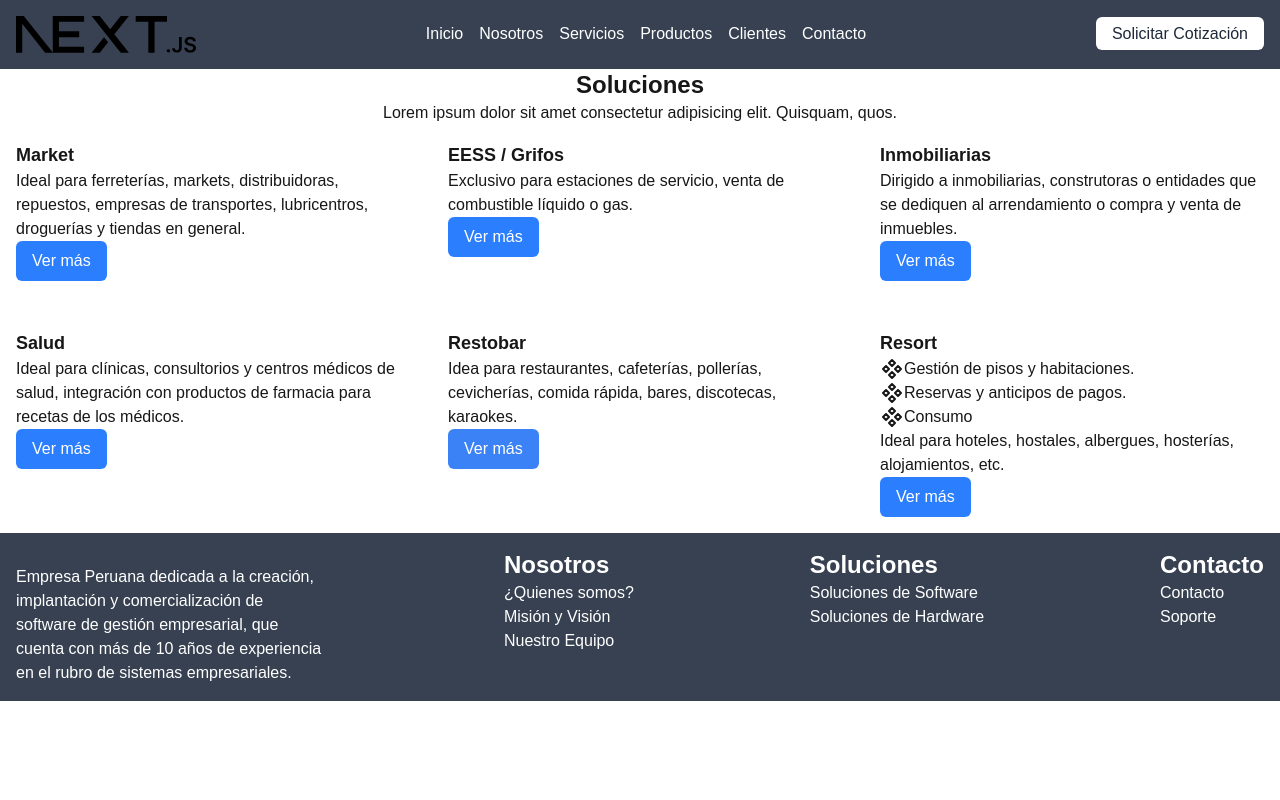
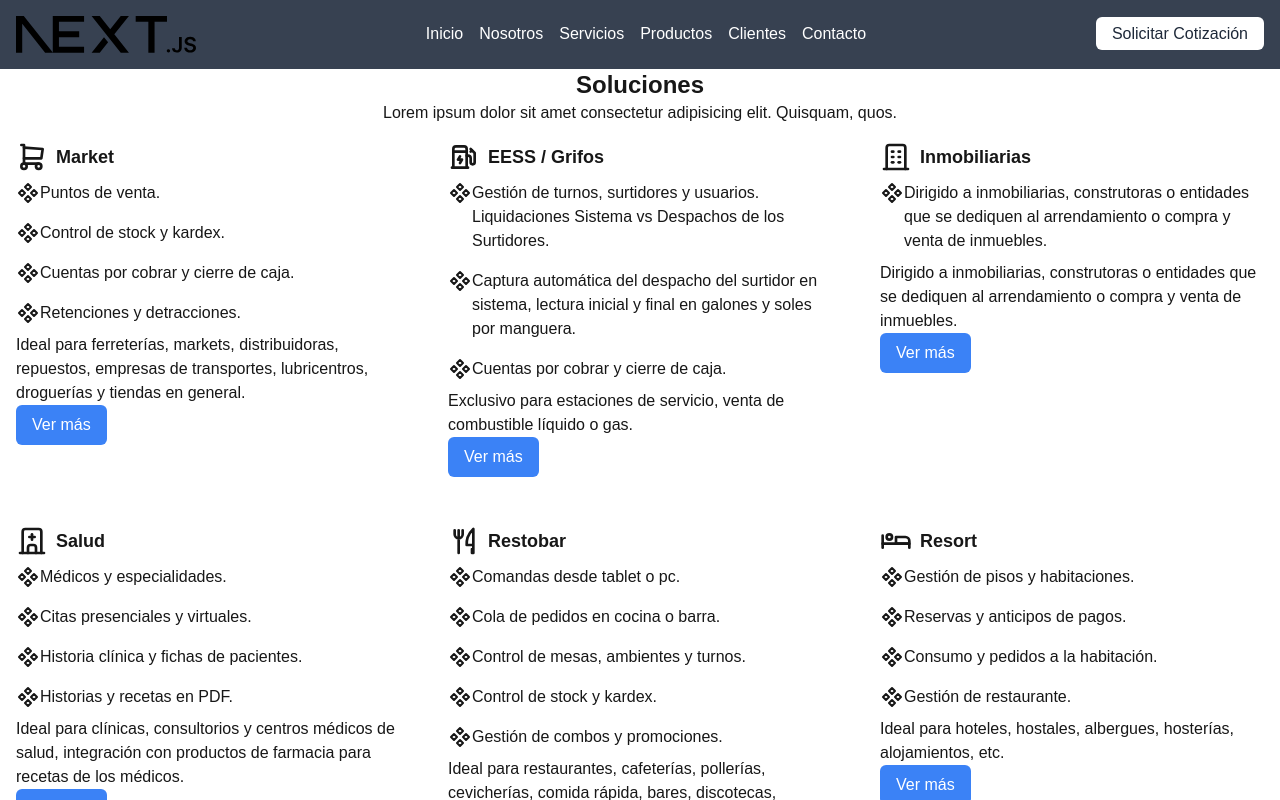
Before and after one commit to Krlozces/bp-ct, a Next.js app: page / in a window 1280 px wide. Shown: the top 800 px of the page. Built offline with nearby package versions, Linux system fonts and the light colour scheme.

Commit message:
Svg icons components fixed

```diff
--- a/src/components/Bulletpoint.jsx
+++ /dev/null
@@ -1,7 +0,0 @@
-export default function Bulletpoint() {
-    return (
-        <div>
-            <svg  xmlns="http://www.w3.org/2000/svg"  width="24"  height="24"  viewBox="0 0 24 24"  fill="none"  stroke="currentColor"  stroke-width="2"  stroke-linecap="round"  stroke-linejoin="round"  class="icon icon-tabler icons-tabler-outline icon-tabler-components"><path stroke="none" d="M0 0h24v24H0z" fill="none"/><path d="M3 12l3 3l3 -3l-3 -3z" /><path d="M15 12l3 3l3 -3l-3 -3z" /><path d="M9 6l3 3l3 -3l-3 -3z" /><path d="M9 18l3 3l3 -3l-3 -3z" /></svg>
-        </div>
-    )
-}
--- a/src/components/Solutions.jsx
+++ /dev/null
@@ -1,110 +0,0 @@
-import Bulletpoint from "./Bulletpoint";
-
-export default function Solutions() {
-    return (
-        <div>
-            <h2 className="text-2xl font-bold text-center">Soluciones</h2>
-            <p className="text-center">
-                Lorem ipsum dolor sit amet consectetur adipisicing elit. Quisquam, quos.
-            </p>
-            <div className="grid grid-cols-3 gap-4">
-                <div className="bg-white p-4 rounded-md">
-                    <h3 className="text-lg font-bold">Market</h3>
-                    <ul>
-                        <li></li>
-                        <li></li>
-                        <li></li>
-                        <li></li>
-                    </ul>
-                    <p>
-                        Ideal para ferreterías, markets, distribuidoras, repuestos, empresas de transportes, lubricentros, droguerías y tiendas en general.
-                    </p>
-                    <button className="bg-blue-500 text-white px-4 py-2 rounded-md">
-                        Ver más
-                    </button>
-                </div>
-                <div className="bg-white p-4 rounded-md">
-                    <h3 className="text-lg font-bold">EESS / Grifos</h3>
-                    <ul>
-                        <li></li>
-                        <li></li>
-                        <li></li>
-                        <li></li>
-                    </ul>
-                    <p>
-                        Exclusivo para estaciones de servicio, venta de combustible líquido o gas.
-                    </p>
-                    <button className="bg-blue-500 text-white px-4 py-2 rounded-md">
-                        Ver más
-                    </button>
-                </div>
-                <div className="bg-white p-4 rounded-md">
-                    <h3 className="text-lg font-bold">Inmobiliarias</h3>
-                    <ul>
-                        <li></li>
-                        <li></li>
-                        <li></li>
-                        <li></li>
-                    </ul>
-                    <p>
-                        Dirigido a inmobiliarias, construtoras o entidades que se dediquen al arrendamiento o compra y venta de inmuebles.
-                    </p>
-                    <button className="bg-blue-500 text-white px-4 py-2 rounded-md">
-                        Ver más
-                    </button>
-                </div>
-                <div className="bg-white p-4 rounded-md">
-                    <h3 className="text-lg font-bold">Salud</h3>
-                    <ul>
-                        <li></li>
-                        <li></li>
-                        <li></li>
-                        <li></li>
-                    </ul>
-                    <p>
-                        Ideal para clínicas, consultorios y centros médicos de salud, integración con productos de farmacia para recetas de los médicos.
-                    </p>
-                    <button className="bg-blue-500 text-white px-4 py-2 rounded-md">
-                        Ver más
-                    </button>
-                </div>
-                <div className="bg-white p-4 rounded-md">
-                    <h3 className="text-lg font-bold">Restobar</h3>
-                    <ul>
-                        <li></li>
-                        <li></li>
-                        <li></li>
-                        <li></li>
-                    </ul>
-                    <p>
-                        Idea para restaurantes, cafeterías, pollerías, cevicherías, comida rápida, bares, discotecas, karaokes.
-                    </p>
-                    <button className="bg-[#3B82F6] text-white px-4 py-2 rounded-md hover:bg-blue-600 transition-colors duration-300 ease-in-out hover:scale-105 hover:shadow-lg hover:shadow-blue-500/50 hover:shadow-md hover:text-white hover:font-bold hover:cursor-pointer">
-                        Ver más
-                    </button>
-                </div>
-                <div className="bg-white p-4 rounded-md">
-                    <h3 className="text-lg font-bold">Resort</h3>
-                    <ul>
-                        <li>
-                            <div className="flex"><Bulletpoint /> Gestión de pisos y habitaciones.</div>
-                        </li>
-                        <li>
-                            <div className="flex"><Bulletpoint /> Reservas y anticipos de pagos.</div>
-                        </li>
-                        <li>
-                            <div className="flex"><Bulletpoint /> Consumo </div>
-                        </li>
-                        <li></li>
-                    </ul>
-                    <p>
-                        Ideal para hoteles, hostales, albergues, hosterías, alojamientos, etc.
-                    </p>
-                    <button className="bg-blue-500 text-white px-4 py-2 rounded-md">
-                        Ver más
-                    </button>
-                </div>
-            </div>
-        </div>
-    )
-}
--- a/src/components/icons/BuildingSvg.tsx
+++ b/src/components/icons/BuildingSvg.tsx
@@ -1,7 +1,7 @@
 export default function BuildingSvg () {
     return (
         <div>
-            <svg  xmlns="http://www.w3.org/2000/svg"  width="32"  height="32"  viewBox="0 0 24 24"  fill="none"  stroke="currentColor"  stroke-width="2"  stroke-linecap="round"  stroke-linejoin="round"  class="icon icon-tabler icons-tabler-outline icon-tabler-building"><path stroke="none" d="M0 0h24v24H0z" fill="none"/><path d="M3 21l18 0" /><path d="M9 8l1 0" /><path d="M9 12l1 0" /><path d="M9 16l1 0" /><path d="M14 8l1 0" /><path d="M14 12l1 0" /><path d="M14 16l1 0" /><path d="M5 21v-16a2 2 0 0 1 2 -2h10a2 2 0 0 1 2 2v16" /></svg>
+            <svg  xmlns="http://www.w3.org/2000/svg"  width="32"  height="32"  viewBox="0 0 24 24"  fill="none"  stroke="currentColor"  stroke-width="2"  stroke-linecap="round"  stroke-linejoin="round"  className="icon icon-tabler icons-tabler-outline icon-tabler-building"><path stroke="none" d="M0 0h24v24H0z" fill="none"/><path d="M3 21l18 0" /><path d="M9 8l1 0" /><path d="M9 12l1 0" /><path d="M9 16l1 0" /><path d="M14 8l1 0" /><path d="M14 12l1 0" /><path d="M14 16l1 0" /><path d="M5 21v-16a2 2 0 0 1 2 -2h10a2 2 0 0 1 2 2v16" /></svg>
         </div>
     )
 }
--- a/src/components/icons/BulletpointSvg.tsx
+++ b/src/components/icons/BulletpointSvg.tsx
@@ -1,7 +1,7 @@
 export default function Bulletpoint() {
     return (
         <div>
-            <svg  xmlns="http://www.w3.org/2000/svg"  width="24"  height="24"  viewBox="0 0 24 24"  fill="none"  stroke="currentColor"  stroke-width="2"  stroke-linecap="round"  stroke-linejoin="round"  class="icon icon-tabler icons-tabler-outline icon-tabler-components"><path stroke="none" d="M0 0h24v24H0z" fill="none"/><path d="M3 12l3 3l3 -3l-3 -3z" /><path d="M15 12l3 3l3 -3l-3 -3z" /><path d="M9 6l3 3l3 -3l-3 -3z" /><path d="M9 18l3 3l3 -3l-3 -3z" /></svg>
+            <svg  xmlns="http://www.w3.org/2000/svg"  width="24"  height="24"  viewBox="0 0 24 24"  fill="none"  stroke="currentColor"  stroke-width="2"  stroke-linecap="round"  stroke-linejoin="round"  className="icon icon-tabler icons-tabler-outline icon-tabler-components"><path stroke="none" d="M0 0h24v24H0z" fill="none"/><path d="M3 12l3 3l3 -3l-3 -3z" /><path d="M15 12l3 3l3 -3l-3 -3z" /><path d="M9 6l3 3l3 -3l-3 -3z" /><path d="M9 18l3 3l3 -3l-3 -3z" /></svg>
         </div>
     )
 }
--- a/src/components/icons/HealthSvg.tsx
+++ b/src/components/icons/HealthSvg.tsx
@@ -1,7 +1,7 @@
 export default function HealthSvg () {
     return (
         <div>
-            <svg  xmlns="http://www.w3.org/2000/svg"  width="32"  height="32"  viewBox="0 0 24 24"  fill="none"  stroke="currentColor"  stroke-width="2"  stroke-linecap="round"  stroke-linejoin="round"  class="icon icon-tabler icons-tabler-outline icon-tabler-building-hospital"><path stroke="none" d="M0 0h24v24H0z" fill="none"/><path d="M3 21l18 0" /><path d="M5 21v-16a2 2 0 0 1 2 -2h10a2 2 0 0 1 2 2v16" /><path d="M9 21v-4a2 2 0 0 1 2 -2h2a2 2 0 0 1 2 2v4" /><path d="M10 9l4 0" /><path d="M12 7l0 4" /></svg>
+            <svg  xmlns="http://www.w3.org/2000/svg"  width="32"  height="32"  viewBox="0 0 24 24"  fill="none"  stroke="currentColor"  stroke-width="2"  stroke-linecap="round"  stroke-linejoin="round"  className="icon icon-tabler icons-tabler-outline icon-tabler-building-hospital"><path stroke="none" d="M0 0h24v24H0z" fill="none"/><path d="M3 21l18 0" /><path d="M5 21v-16a2 2 0 0 1 2 -2h10a2 2 0 0 1 2 2v16" /><path d="M9 21v-4a2 2 0 0 1 2 -2h2a2 2 0 0 1 2 2v4" /><path d="M10 9l4 0" /><path d="M12 7l0 4" /></svg>
         </div>
     )
 }
--- a/src/components/icons/HotelSvg.tsx
+++ b/src/components/icons/HotelSvg.tsx
@@ -1,7 +1,7 @@
 export default function HotelSvg () {
     return (
         <div>
-            <svg  xmlns="http://www.w3.org/2000/svg"  width="32"  height="32"  viewBox="0 0 24 24"  fill="none"  stroke="currentColor"  stroke-width="2"  stroke-linecap="round"  stroke-linejoin="round"  class="icon icon-tabler icons-tabler-outline icon-tabler-bed"><path stroke="none" d="M0 0h24v24H0z" fill="none"/><path d="M7 9m-2 0a2 2 0 1 0 4 0a2 2 0 1 0 -4 0" /><path d="M22 17v-3h-20" /><path d="M2 8v9" /><path d="M12 14h10v-2a3 3 0 0 0 -3 -3h-7v5z" /></svg>
+            <svg  xmlns="http://www.w3.org/2000/svg"  width="32"  height="32"  viewBox="0 0 24 24"  fill="none"  stroke="currentColor"  stroke-width="2"  stroke-linecap="round"  stroke-linejoin="round"  className="icon icon-tabler icons-tabler-outline icon-tabler-bed"><path stroke="none" d="M0 0h24v24H0z" fill="none"/><path d="M7 9m-2 0a2 2 0 1 0 4 0a2 2 0 1 0 -4 0" /><path d="M22 17v-3h-20" /><path d="M2 8v9" /><path d="M12 14h10v-2a3 3 0 0 0 -3 -3h-7v5z" /></svg>
         </div>
     )
 }
--- a/src/components/icons/RestaurantSvg.tsx
+++ b/src/components/icons/RestaurantSvg.tsx
@@ -1,7 +1,7 @@
 export default function RestaurantSvg () {
     return (
         <div>
-            <svg  xmlns="http://www.w3.org/2000/svg"  width="32"  height="32"  viewBox="0 0 24 24"  fill="none"  stroke="currentColor"  stroke-width="2"  stroke-linecap="round"  stroke-linejoin="round"  class="icon icon-tabler icons-tabler-outline icon-tabler-tools-kitchen-2"><path stroke="none" d="M0 0h24v24H0z" fill="none"/><path d="M19 3v12h-5c-.023 -3.681 .184 -7.406 5 -12zm0 12v6h-1v-3m-10 -14v17m-3 -17v3a3 3 0 1 0 6 0v-3" /></svg>
+            <svg  xmlns="http://www.w3.org/2000/svg"  width="32"  height="32"  viewBox="0 0 24 24"  fill="none"  stroke="currentColor"  stroke-width="2"  stroke-linecap="round"  stroke-linejoin="round"  className="icon icon-tabler icons-tabler-outline icon-tabler-tools-kitchen-2"><path stroke="none" d="M0 0h24v24H0z" fill="none"/><path d="M19 3v12h-5c-.023 -3.681 .184 -7.406 5 -12zm0 12v6h-1v-3m-10 -14v17m-3 -17v3a3 3 0 1 0 6 0v-3" /></svg>
         </div>
     )
 }
--- a/src/components/icons/ShoppingCartSvg.tsx
+++ b/src/components/icons/ShoppingCartSvg.tsx
@@ -1,7 +1,7 @@
 export default function ShoppingCart () {
     return (
         <div>
-            <svg  xmlns="http://www.w3.org/2000/svg"  width="32"  height="32"  viewBox="0 0 24 24"  fill="none"  stroke="currentColor"  stroke-width="2"  stroke-linecap="round"  stroke-linejoin="round"  class="icon icon-tabler icons-tabler-outline icon-tabler-shopping-cart"><path stroke="none" d="M0 0h24v24H0z" fill="none"/><path d="M6 19m-2 0a2 2 0 1 0 4 0a2 2 0 1 0 -4 0" /><path d="M17 19m-2 0a2 2 0 1 0 4 0a2 2 0 1 0 -4 0" /><path d="M17 17h-11v-14h-2" /><path d="M6 5l14 1l-1 7h-13" /></svg>
+            <svg  xmlns="http://www.w3.org/2000/svg"  width="32"  height="32"  viewBox="0 0 24 24"  fill="none"  stroke="currentColor"  stroke-width="2"  stroke-linecap="round"  stroke-linejoin="round"  className="icon icon-tabler icons-tabler-outline icon-tabler-shopping-cart"><path stroke="none" d="M0 0h24v24H0z" fill="none"/><path d="M6 19m-2 0a2 2 0 1 0 4 0a2 2 0 1 0 -4 0" /><path d="M17 19m-2 0a2 2 0 1 0 4 0a2 2 0 1 0 -4 0" /><path d="M17 17h-11v-14h-2" /><path d="M6 5l14 1l-1 7h-13" /></svg>
         </div>
     )
 }
--- a/src/components/icons/TapsSvg.tsx
+++ b/src/components/icons/TapsSvg.tsx
@@ -1,7 +1,7 @@
 export default function TapsSvg () {
     return (
         <div>
-            <svg  xmlns="http://www.w3.org/2000/svg"  width="32"  height="32"  viewBox="0 0 24 24"  fill="none"  stroke="currentColor"  stroke-width="2"  stroke-linecap="round"  stroke-linejoin="round"  class="icon icon-tabler icons-tabler-outline icon-tabler-charging-pile"><path stroke="none" d="M0 0h24v24H0z" fill="none"/><path d="M18 7l-1 1" /><path d="M14 11h1a2 2 0 0 1 2 2v3a1.5 1.5 0 0 0 3 0v-7l-3 -3" /><path d="M4 20v-14a2 2 0 0 1 2 -2h6a2 2 0 0 1 2 2v14" /><path d="M9 11.5l-1.5 2.5h3l-1.5 2.5" /><path d="M3 20l12 0" /><path d="M4 8l10 0" /></svg>
+            <svg  xmlns="http://www.w3.org/2000/svg"  width="32"  height="32"  viewBox="0 0 24 24"  fill="none"  stroke="currentColor"  stroke-width="2"  stroke-linecap="round"  stroke-linejoin="round"  className="icon icon-tabler icons-tabler-outline icon-tabler-charging-pile"><path stroke="none" d="M0 0h24v24H0z" fill="none"/><path d="M18 7l-1 1" /><path d="M14 11h1a2 2 0 0 1 2 2v3a1.5 1.5 0 0 0 3 0v-7l-3 -3" /><path d="M4 20v-14a2 2 0 0 1 2 -2h6a2 2 0 0 1 2 2v14" /><path d="M9 11.5l-1.5 2.5h3l-1.5 2.5" /><path d="M3 20l12 0" /><path d="M4 8l10 0" /></svg>
         </div>
     )
 }
```
